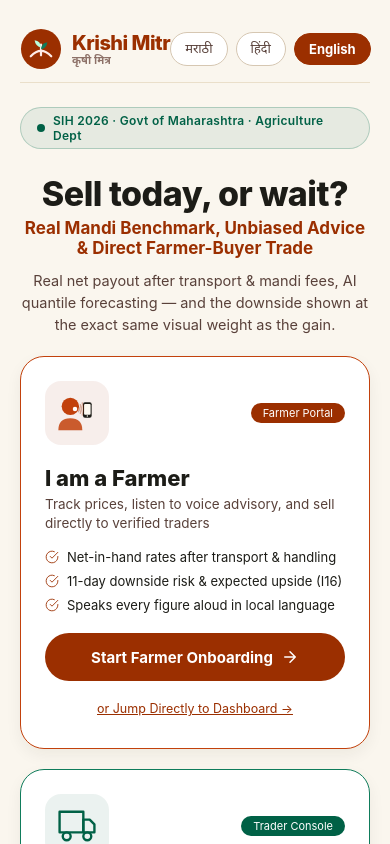
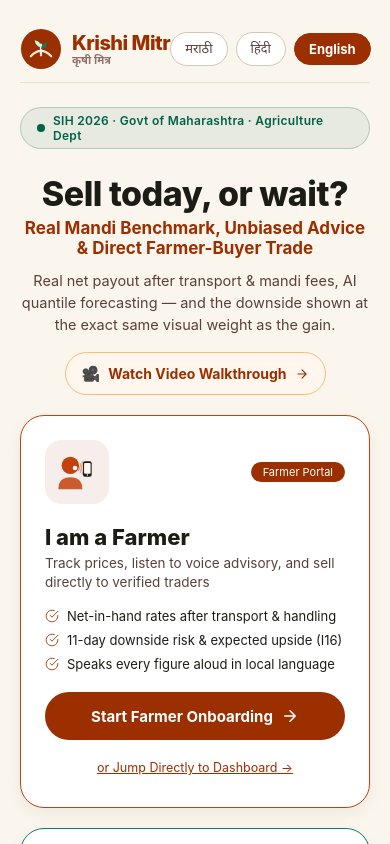
Before and after one commit to akashg7/Neolithic, a React Native app in the folder Krishi-Mitr/: screen /Web_Landing in a window 390 px wide. Built offline with nearby package versions, Linux system fonts and the light colour scheme; what react-native-audio-recorder-player, react-native-sound would draw is missing.

Commit message:
Video: embed official SIH 2026 walkthrough (PdKY_oKUvoA) and add navigation links across landing & top navbar

```diff
--- a/Krishi-Mitr/src/components/web/WebNavbar.tsx
+++ b/Krishi-Mitr/src/components/web/WebNavbar.tsx
@@ -185,6 +185,26 @@ export function WebNavbar() {
               </TouchableOpacity>
             ))}
           </View>
+
+          {/* Video Walkthrough link */}
+          <TouchableOpacity
+            style={styles.videoNavBtn}
+            onPress={() => {
+              if (typeof window !== 'undefined') window.open('/video', '_blank');
+            }}
+            // @ts-ignore
+            onClick={() => {
+              if (typeof window !== 'undefined') window.open('/video', '_blank');
+            }}
+            activeOpacity={0.7}
+            accessibilityRole="link"
+            accessibilityLabel="Watch Demo Video"
+          >
+            <Icon name="video" size={14} color={colors.primary} />
+            <Text style={styles.videoNavText}>
+              {locale === 'mr' ? 'व्हिडिओ' : locale === 'hi' ? 'वीडियो' : 'Video'}
+            </Text>
+          </TouchableOpacity>
 
           {/* Divider */}
           <View style={styles.vertDivider} />
@@ -418,11 +438,34 @@ const styles = StyleSheet.create({
     fontFamily: fontFamily.bold,
   },
 
+  videoNavBtn: {
+    flexDirection: 'row',
+    alignItems: 'center',
+    gap: 5,
+    paddingHorizontal: 11,
+    paddingVertical: 5,
+    borderRadius: radius.full,
+    backgroundColor: '#FFF7ED',
+    borderWidth: 1.2,
+    borderColor: '#FDBA74',
+    // @ts-ignore
+    cursor: 'pointer',
+    // @ts-ignore
+    transition: 'all 0.15s ease',
+  },
+  videoNavText: {
+    fontFamily: fontFamily.bold,
+    fontSize: 12.5,
+    color: colors.primary,
+    // @ts-ignore
+    userSelect: 'none',
+  },
+
   vertDivider: {
     width: 1,
     height: 28,
     backgroundColor: colors.outlineVariant,
-    marginHorizontal: 8,
+    marginHorizontal: 4,
   },
 
   profileBtn: {
--- a/Krishi-Mitr/src/screens/web/Landing.tsx
+++ b/Krishi-Mitr/src/screens/web/Landing.tsx
@@ -267,6 +267,26 @@ export default function Landing() {
         <Text style={styles.tagline}>{copy.tagline}</Text>
         <Text style={styles.subtagline}>{copy.subtagline}</Text>
         <Text style={styles.promise}>{copy.promise}</Text>
+
+        <Pressable
+          onPress={() => {
+            if (typeof window !== 'undefined') window.open('/video', '_blank');
+          }}
+          // @ts-ignore
+          onClick={() => {
+            if (typeof window !== 'undefined') window.open('/video', '_blank');
+          }}
+          style={styles.heroVideoBtn}>
+          <Text style={styles.heroVideoIcon}>🎥</Text>
+          <Text style={styles.heroVideoText}>
+            {locale === 'mr'
+              ? 'व्हिडिओ प्रात्यक्षिक पहा'
+              : locale === 'hi'
+              ? 'वीडियो डेमो देखें'
+              : 'Watch Video Walkthrough'}
+          </Text>
+          <Icon name="arrow-right" size={14} color={colors.primary} />
+        </Pressable>
       </View>
 
       {/* ── The Two Doors ──────────────────────────────────── */}
@@ -523,6 +543,30 @@ const styles = StyleSheet.create({
     textAlign: 'center',
     maxWidth: 680,
   },
+  heroVideoBtn: {
+    marginTop: space.md,
+    flexDirection: 'row',
+    alignItems: 'center',
+    gap: space.xs,
+    paddingHorizontal: space.md,
+    paddingVertical: space.xs + 3,
+    backgroundColor: '#FFF7ED',
+    borderWidth: 1.5,
+    borderColor: '#FDBA74',
+    borderRadius: radius.full,
+    alignSelf: 'center',
+    // @ts-ignore
+    cursor: 'pointer',
+  },
+  heroVideoIcon: {
+    fontSize: 15,
+  },
+  heroVideoText: {
+    fontFamily: fontFamily.bold,
+    fontWeight: '700',
+    fontSize: 14,
+    color: colors.primary,
+  },
 
   doors: {
     flexDirection: 'row',
```
Also changed, not shown: Krishi-Mitr/public/video.html (+14 -40 lines).
